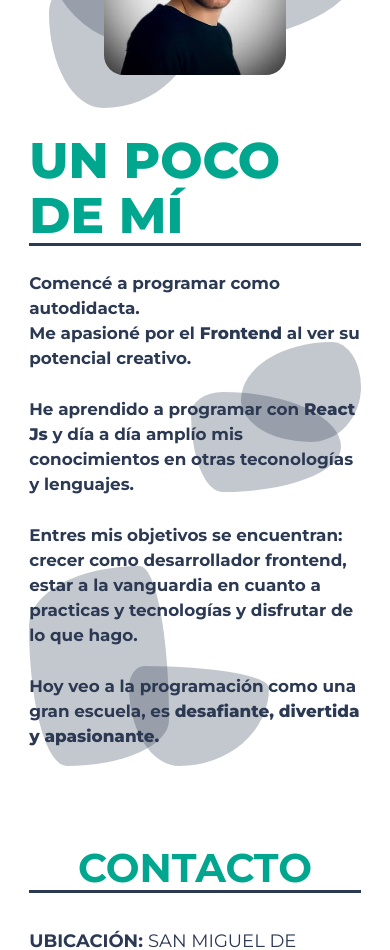
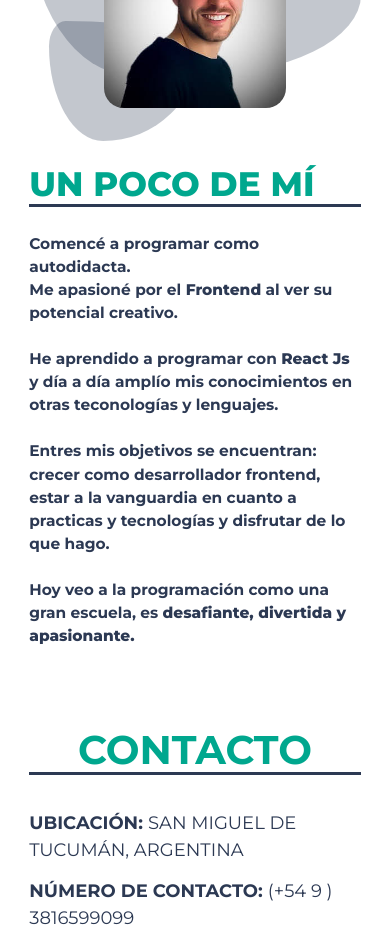
Before and after one commit to marioconti/portfolio-2022-marioConti, a React (Create React App) app: page / in a window 390 px wide. Shown: the part 2180-3130 px from the top of the page. Built offline with nearby package versions, Linux system fonts and the light colour scheme.

Commit message:
se cambia estilo de fonde de sobre mi

```diff
--- a/src/footer/footer-queries.css
+++ b/src/footer/footer-queries.css
@@ -17,7 +17,7 @@
     flex-direction: column;
     justify-content: center;
     align-items: center;
-    height: 33rem;
+    height: 25rem;
   }
   /* //================================================== */
   /* INFO DE CONTACTO */
--- a/src/main/sobreMi/sobreMiQueries.css
+++ b/src/main/sobreMi/sobreMiQueries.css
@@ -1,6 +1,6 @@
 @media screen and (max-width: 899px) {
   .sobre-mi-main {
-    height: 73rem;
+    height: 68rem;
     display: flex;
   }
   .sobre-mi-container {
@@ -37,11 +37,12 @@
 
   .texto-presentación h1 {
     text-align: left;
+    font-size: 34px;
     width: 100%;
   }
 
   .texto-presentación p {
-    font-size: 1.2em;
+    font-size: 1.1em;
     margin-top: 25px;
   }
 
@@ -57,13 +58,6 @@
   /* 3d mask */
   .mask-background {
     display: none;
-  }
-
-  .mask-1 {
-    height: 100px;
-    width: 140px;
-    bottom: 0;
-    left: 100px;
   }
 
   .mask-2 {
@@ -88,4 +82,10 @@
     left: 20px;
     width: 150px;
   }
+  .mask-1,
+  .mask-2,
+  .mask-3,
+  .mask-5 {
+    display: none;
+  }
 }
```
